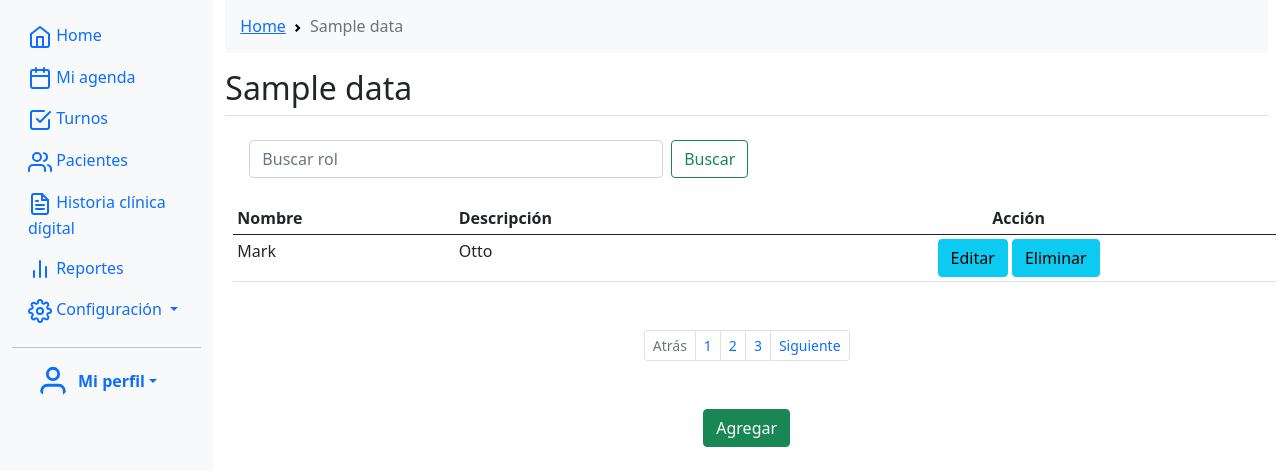
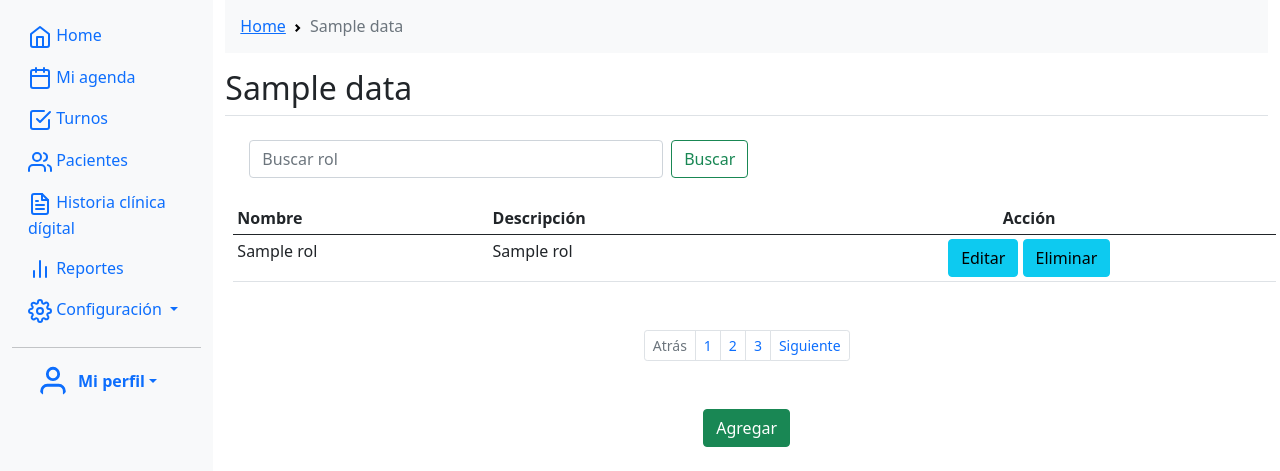
Before and after one commit to Nadia-Viltes/Tesis-Cennec, a Flask app: template templates/roles.html in a window 1280 px wide. Shown: the part 72-543 px from the top of the page. Run offline with Flask 2, Linux system fonts and the light colour scheme; the template is opened without the code that fills it: most values are stand-ins (such as "Sample title", 1, 10 or a date in 2020); some libraries are stand-ins or nearby versions.

Commit message:
Agregué scrip agregar rol y controllerRol

```diff
--- a/app.py
+++ b/app.py
@@ -1,3 +1,4 @@
+from controllerRol import *
 from controllerTurno import *
 from controllerHCD import *
 from flask import Flask, render_template, redirect, url_for, request, jsonify
@@ -10,9 +11,11 @@ app = Flask(__name__)
 @app.route('/pacientes/')
 def pacientes():
     pacientes = obtener_pacientes()
+    privilegios = obtener_lista_privilegios()
     data = {
         'titulo': 'Pacientes',
-        'pacientes': pacientes
+        'pacientes': pacientes,
+        'privilegios': privilegios
     }
     return render_template('pacientes.html', data=data)
 
@@ -173,7 +176,7 @@ def agenda():
     return render_template('agenda.html', data=data)
 
 
-# Operación para mostrar la lista
+# Operación para mostrar la lista de turnos
 @app.route('/turno/')
 def turnos():
     turno = obtener_lista_turno()
@@ -186,17 +189,19 @@ def turnos():
 
 @app.route('/rol')
 def configuracion_roles():
+    rol = obtener_lista_roles()
     data = {
         'titulo': 'Configuración de roles',
+        'rol': rol
     }
     return render_template('roles.html', data=data)
 
-@app.route('/agregar_rol')
+@app.route('/modal_agregar_rol')
 def agregar_rol():
     data = {
         'titulo': 'agregar_rol',
     }
-    return render_template('agregar_roles.html', data=data)
+    return jsonify({'htmlresponse': render_template('agregar_rol.html', data=data)})
 
 @app.route('/usuario')
 def configuracion_usuarios():
--- a/templates/roles.html
+++ b/templates/roles.html
@@ -48,17 +48,17 @@
       </tr>
     </thead>
     <tbody>
-
+      {% for rol in data.rol %}
       <tr>
-        <td>Mark</td>
-        <td>Otto</td>
+        <td>{{rol[1]}}</td>
+        <td>{{rol[2]}}</td>
         <td style="text-align:center;"><button type="button" class="btn btn-info" data-bs-toggle="modal" name="verRol">
             Editar</button>
           <button type="button" class="btn btn-info" data-bs-toggle="modal" name="verHCD">
             Eliminar</button>
         </td>
       </tr>
-
+      {% endfor %}
     </tbody>
   </table>
 
@@ -81,92 +81,14 @@
   <!-- Button trigger modal -->
   <div class="form-row text-center">
     <div class="col-12">
-      <button type="button" class="btn btn-success openBtn" data-bs-toggle="modal" data-bs-target="#agregar_button_rol">
+      <button type="button" class="btn btn-success openBtn" data-bs-toggle="modal" id="button_agregar_rol">
         Agregar
       </button>
     </div>
   </div>
 
+  <div id="idSeccionModalAgregarRol">
 
-
-
-  <!-- Modal-->
-
-  <div class="modal fade" id="agregar_button_rol" tabindex="-1" aria-labelledby="ModalLabel" aria-hidden="true">
-    <div class="modal-dialog modal-lg modal-dialog-centered modal-dialog-scrollable">
-      <div class="modal-content">
-
-        <form>
-          <!-- Cabecera Modal -->
-          <div class="modal-header">
-            <h5 class="modal-title">Agregar rol</h5>
-            <button type="button" class="btn-close" data-bs-dismiss="modal" aria-label="Close"></button>
-          </div>
-
-          <!-- Body Modal -->
-          <div class="modal-body">
-
-            <!-- Datos rol -->
-            <div class="container">
-              <div class="row">
-                <div class="col-5">
-                  <div class="row">
-                    <label for="nombreRol" class="form-label">Nombre del rol</label>
-                    <input type="text" class="form-control" name="nombreRol">
-
-                    <div class="form-floating mt-3" style="padding: 0%;">
-                      <textarea class="form-control" id="descripcionRol"
-                        style="height: 350px; resize: none;"></textarea>
-                      <label for="descripcionRol">Descripción</label>
-                    </div>
-                  </div>
-                </div>
-
-                <div class="col-6">
-                  <div class="list-group">
-                    <label for="Privilegios" class="form-label">Privilegios</label>
-                    <label class="list-group-item">
-                      <input class="form-check-input me-1" type="checkbox" value="">
-                      First checkbox
-                    </label>
-                    <label class="list-group-item">
-                      <input class="form-check-input me-1" type="checkbox" value="">
-                      Second checkbox
-                    </label>
-                    <label class="list-group-item">
-                      <input class="form-check-input me-1" type="checkbox" value="">
-                      Third checkbox
-                    </label>
-                    <label class="list-group-item">
-                      <input class="form-check-input me-1" type="checkbox" value="">
-                      Fourth checkbox
-                    </label>
-                    <label class="list-group-item">
-                      <input class="form-check-input me-1" type="checkbox" value="">
-                      Fifth checkbox
-                    </label>
-                  </div>
-                </div>
-              </div>
-            </div>
-
-
-          </div>
-
-          <!-- footer modal-->
-          <div class="modal-footer">
-            <button type="button" class="btn btn-secondary" data-bs-dismiss="modal">Cerrar</button>
-            <button type="submit" class="btn btn-primary">Guardar</button>
-          </div>
-        </form>
-
-      </div>
-    </div>
-  </div>
-
-
-
-  <div id="idSeccionModalAgregarRol">
   </div>
 
   <!-- ================================================ -->
@@ -178,6 +100,29 @@
   </canvas>
 
 </main>
+<script>
+  $(document).on('click', '#button_agregar_rol', function(){
+      $.ajax({
+       url:"/modal_agregar_rol",
+       method:"GET",
+       data:{},
+       success:function(data){
+        $('#idSeccionModalAgregarRol').append(data.htmlresponse)
+        $('#AgregarRol').modal('show');
+       }
+      });
+  });
+  $(document).on('click', '#idCerrarModalRol', function(){
+      $.ajax({
+       success:function(data){
+        $('#AgregarRol').modal('hide');
+        {
+          $('#idSeccionModalAgregarRol').empty()
+        }
+       }
+      });
+  });
 
+  </script>
 
 {% endblock %}
--- a/templates/usuarios.html
+++ b/templates/usuarios.html
@@ -54,7 +54,8 @@
           <td>{{hcd[1]}} {{hcd[2]}}</td>
           <td>{{hcd[3]}}</td>
           <td><button type="button" class="btn btn-info" data-bs-toggle="modal" name="verHCD" id={{hcd[0]}}>
-              Ver</button></td>
+              Ver</button>
+            </td>
         </tr>
         {% endfor %}
     </tbody>
```
Also changed, not shown: controllerRol.py (added, +29 -0 lines), templates/agregar_rol.html (added, +59 -0 lines).
